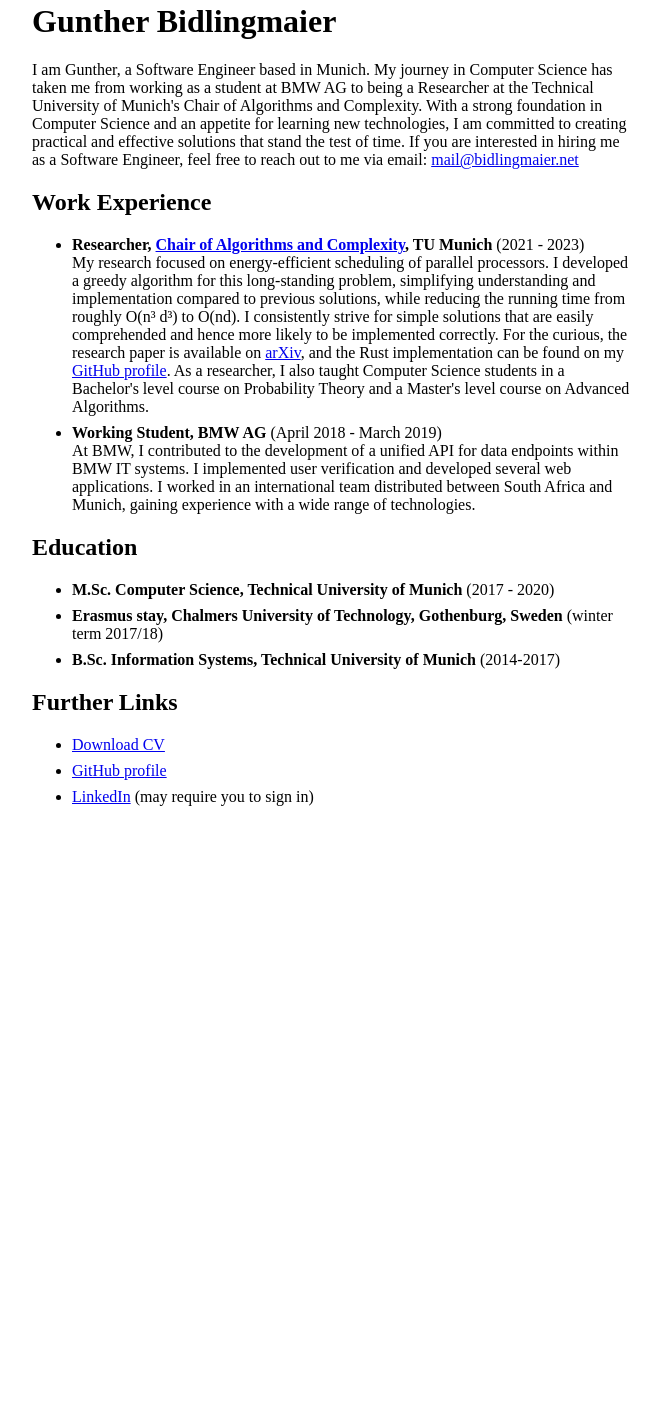
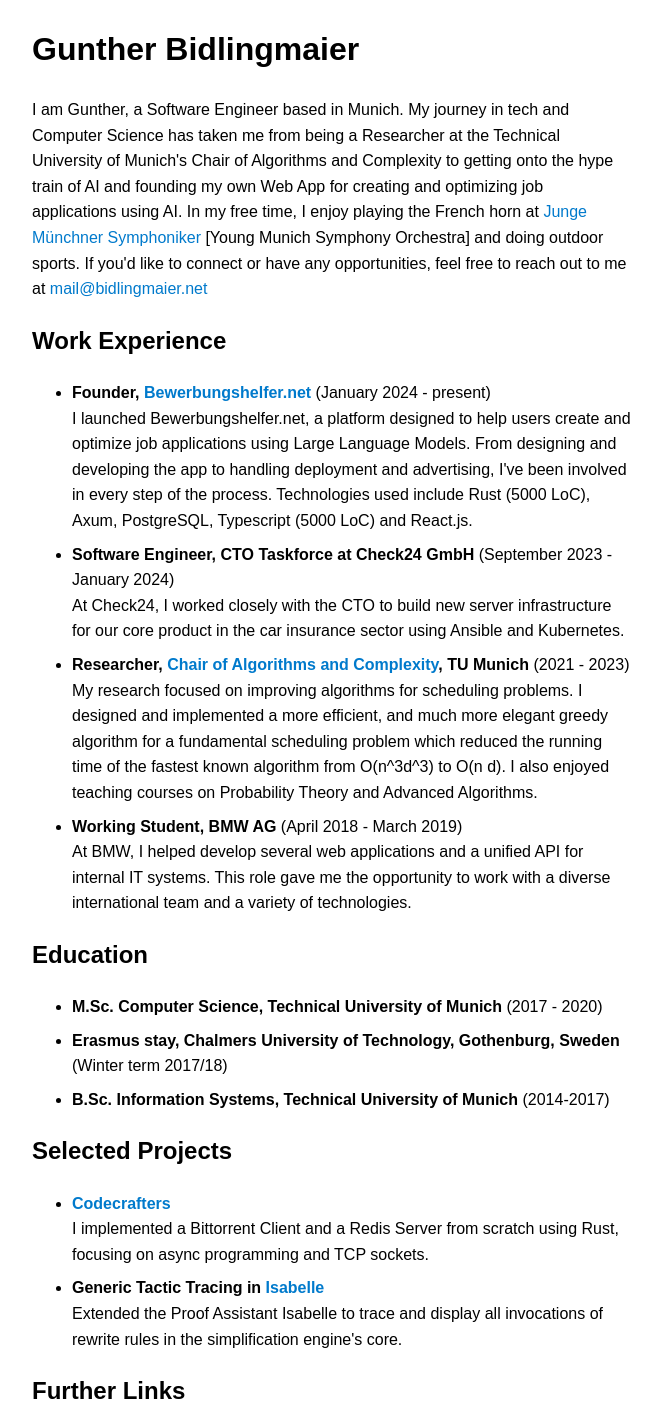
Before and after one commit to gbid/gbid.github.io, a plain HTML site: page index.html in a window 1280 px wide. Shown: the part 5-1420 px from the top of the page, without its empty margins (308-969 px from the left). Before the commit the page ends 835 px from the top, so only its background shows below. Drawn offline with Linux system fonts and the light colour scheme.

Commit message:
Update main page with Bewerbungshelfer

```diff
--- a/index.html
+++ b/index.html
@@ -1,4 +1,5 @@
-<html>
+<!DOCTYPE html>
+<html lang="en">
 <head>
   <meta charset="utf-8">
   <meta name="viewport" content="width=device-width, initial-scale=1">
@@ -10,48 +11,77 @@
     body {
       max-width: 600px;
       margin: auto;
+      font-family: Arial, sans-serif;
+      line-height: 1.6;
     }
     li {
       margin-bottom: 0.5em;
+    }
+    a {
+      color: #007acc;
+      text-decoration: none;
+    }
+    a:hover {
+      text-decoration: underline;
     }
   </style>
 </head>
 <body>
   <h1>Gunther Bidlingmaier</h1>
   <p>
-      I am Gunther, a Software Engineer based in Munich. My journey in Computer Science has taken me from working as a student at BMW AG to being a Researcher at the Technical University of Munich's Chair of Algorithms and Complexity.
-      With a strong foundation in Computer Science and an appetite for learning new technologies, I am committed to creating practical and effective solutions that stand the test of time.
-      If you are interested in hiring me as a Software Engineer, feel free to reach out to me via email:
+    I am Gunther, a Software Engineer based in Munich.
+    My journey in tech and Computer Science has taken me from being a Researcher at the Technical University of Munich's Chair of Algorithms and Complexity to getting onto the hype train of AI and founding my own Web App for creating and optimizing job applications using AI.
+    In my free time, I enjoy playing the French horn at <a href="https://junge-muenchner-symphoniker.de/">Junge Münchner Symphoniker</a> [Young Munich Symphony Orchestra] and doing outdoor sports.
+    If you'd like to connect or have any opportunities, feel free to reach out to me at
     <a href="mailto:mail@bidlingmaier.net">mail@bidlingmaier.net</a>
   </p>
 
   <h2>Work Experience</h2>
   <ul>
     <li>
-        <strong>Researcher, <a href=https://www14.in.tum.de/index.html.en>Chair of Algorithms and Complexity</a>, TU Munich</strong> (2021 - 2023)<br>
-        My research focused on energy-efficient scheduling of parallel processors.
-        I developed a greedy algorithm for this long-standing problem, simplifying understanding and implementation compared to previous solutions, while reducing the running time from roughly O(n³ d³) to O(nd).
-        I consistently strive for simple solutions that are easily comprehended and hence more likely to be implemented correctly.
-        For the curious, the research paper is available on <a href="https://arxiv.org/abs/2307.00949">arXiv</a>, and the Rust implementation can be found on my <a href="https://github.com/gbid">GitHub profile</a>.
-        As a researcher, I also taught Computer Science students in a Bachelor's level course on Probability Theory and a Master's level course on Advanced Algorithms.
+      <strong>Founder, <a href="https://bewerbungshelfer.net">Bewerbungshelfer.net</a></strong> (January 2024 - present)<br>
+      I launched Bewerbungshelfer.net, a platform designed to help users create and optimize job applications using Large Language Models. From designing and developing the app to handling deployment and advertising, I've been involved in every step of the process. Technologies used include Rust (5000 LoC), Axum, PostgreSQL, Typescript (5000 LoC) and React.js.
+    </li>
+    <li>
+      <strong>Software Engineer, CTO Taskforce at Check24 GmbH</strong> (September 2023 - January 2024)<br>
+      At Check24, I worked closely with the CTO to build new server infrastructure for our core product in the car insurance sector using Ansible and Kubernetes.
+    </li>
+    <li>
+      <strong>Researcher, <a href="https://www14.in.tum.de/index.html.en">Chair of Algorithms and Complexity</a>, TU Munich</strong> (2021 - 2023)<br>
+      My research focused on improving algorithms for scheduling problems.
+      I designed and implemented a more efficient, and much more elegant greedy algorithm for a fundamental scheduling problem which reduced the running time of the fastest known algorithm from O(n^3d^3) to O(n d).
+      I also enjoyed teaching courses on Probability Theory and Advanced Algorithms.
     </li>
     <li>
       <strong>Working Student, BMW AG</strong> (April 2018 - March 2019)<br>
-        At BMW, I contributed to the development of a unified API for data endpoints within BMW IT systems. I implemented user verification and developed several web applications. I worked in an international team distributed between South Africa and Munich, gaining experience with a wide range of technologies.
+      At BMW, I helped develop several web applications and a unified API for internal IT systems.
+      This role gave me the opportunity to work with a diverse international team and a variety of technologies.
     </li>
   </ul>
 
   <h2>Education</h2>
   <ul>
     <li><strong>M.Sc. Computer Science, Technical University of Munich</strong> (2017 - 2020)</li>
-      <li><strong>Erasmus stay, Chalmers University of Technology, Gothenburg, Sweden</strong> (winter term 2017/18)</li>
+    <li><strong>Erasmus stay, Chalmers University of Technology, Gothenburg, Sweden</strong> (Winter term 2017/18)</li>
     <li><strong>B.Sc. Information Systems, Technical University of Munich</strong> (2014-2017)</li>
   </ul>
 
-  <h2> Further Links </h2>
+  <h2>Selected Projects</h2>
+  <ul>
+    <li>
+      <strong><a href="https://codecrafters.io/">Codecrafters</a></strong><br>
+      I implemented a Bittorrent Client and a Redis Server from scratch using Rust, focusing on async programming and TCP sockets.
+    </li>
+    <li>
+      <strong>Generic Tactic Tracing in <a href="https://isabelle.in.tum.de/">Isabelle</a></strong><br>
+      Extended the Proof Assistant Isabelle to trace and display all invocations of rewrite rules in the simplification engine's core.
+    </li>
+  </ul>
+
+  <h2>Further Links</h2>
   <ul>
     <li><a href="cv.pdf" download>Download CV</a></li>
-      <li><a href="https://github.com/gbid" download>GitHub profile</a></li>
+    <li><a href="https://github.com/gbid">GitHub profile</a></li>
     <li><a href="https://de.linkedin.com/in/gunther-bidlingmaier-885157145">LinkedIn</a> (may require you to sign in)</li>
   </ul>
 </body>
```
Lines whose indentation alone changed are shown as unchanged.
